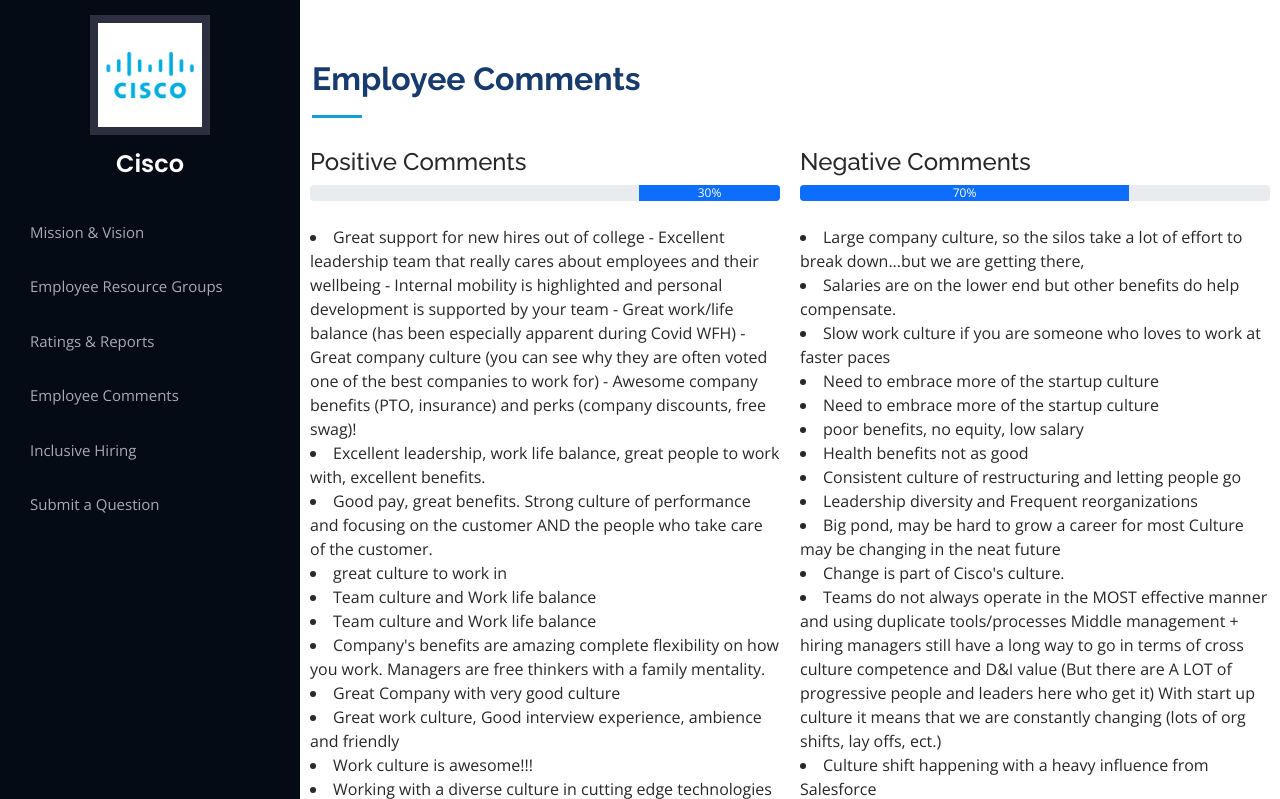
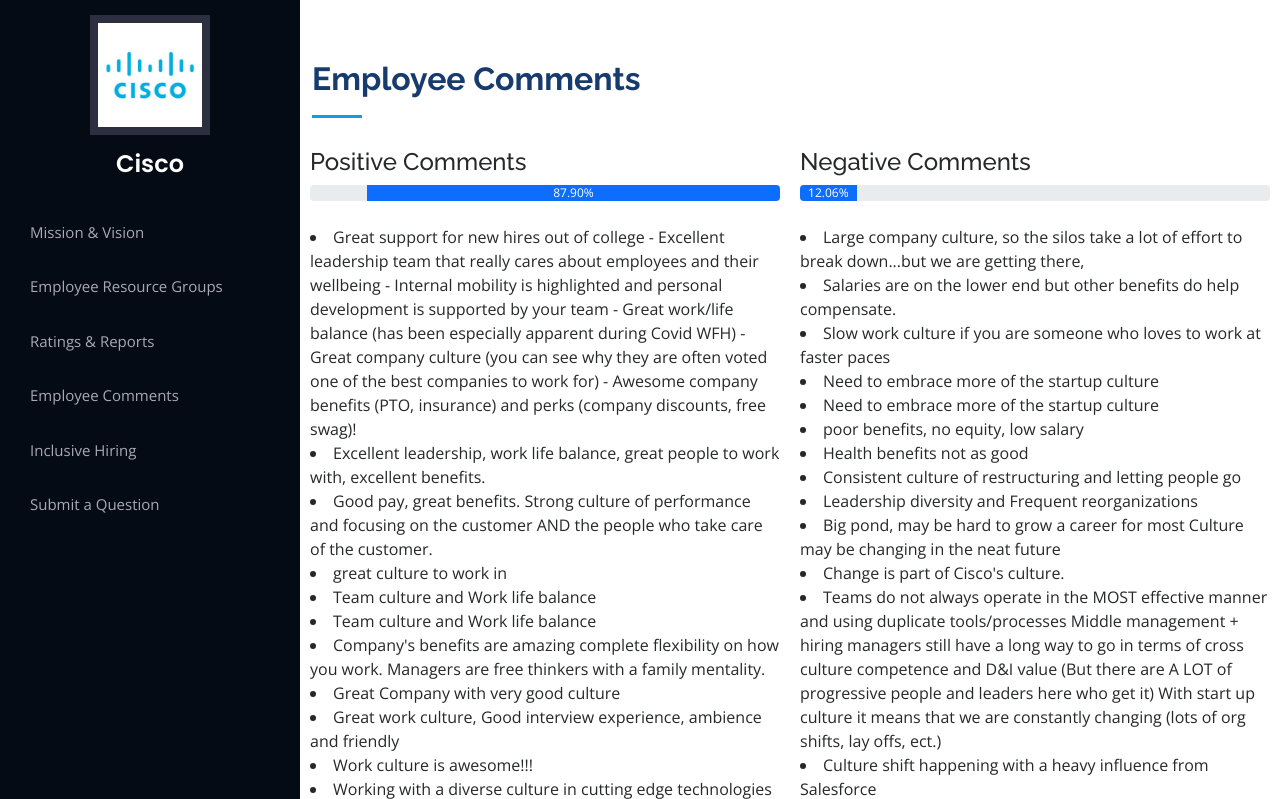
Before and after one commit to sawhney-kartik/inclusive-employement, a Flask app: page /cisco/employee/ in a window 1280 px wide. Shown: the top 799 px of the page. Run offline with Flask 2, Linux system fonts and the light colour scheme; some libraries are stand-ins or nearby versions.

Commit message:
added correct percentages on progress bar

```diff
--- a/Website/templates/cisco_tabs/employee.html
+++ b/Website/templates/cisco_tabs/employee.html
@@ -76,7 +76,7 @@
               <div class="column">
                 <h4>Positive Comments</h4>
                 <div class="progress justify-content-end">
-                  <div class="progress-bar" style="width: 30%"> 30% </div>
+                  <div class="progress-bar" style="width: 87.9%"> 87.90% </div>
                 </div> <br>
                   <li>Great support for new hires out of college
                   - Excellent leadership team that really cares about employees and their wellbeing
@@ -2874,7 +2874,7 @@
               <div class="column">
                 <h4>Negative Comments</h4>
                 <div class="progress">
-                  <div class="progress-bar" style="width:70%">70%</div>
+                  <div class="progress-bar" style="width: 12.06%">12.06%</div>
                 </div> <br>
                   <li>Large company culture, so the silos take a lot of effort to break down...but we are getting there,</li>
                   <li>Salaries are on the lower end but other benefits do help compensate.</li>
--- a/Website/templates/intel_tabs/employee.html
+++ b/Website/templates/intel_tabs/employee.html
@@ -76,7 +76,7 @@
               <div class="column">
                 <h4>Positive Comments</h4>
                 <div class="progress justify-content-end">
-                  <div class="progress-bar" style="width: 30%"> 30% </div>
+                  <div class="progress-bar" style="width: 85.09%"> 85.09% </div>
                 </div> <br>
                   <li>That culture permeates through the whole company.</li>
                   <li>Great culture and good place to work with</li>
@@ -1524,7 +1524,7 @@
               <div class="column">
                 <h4>Negative Comments</h4>
                 <div class="progress">
-                  <div class="progress-bar" style="width:70%">70%</div>
+                  <div class="progress-bar" style="width:14.9%">14.90%</div>
                 </div> <br>
                   <li>Pay and benefits are not competitive.</li>
                   <li>This attitude has given me so much mental stress that I will not wish that on anyone .</li>
--- a/Website/templates/microsoft_tabs/employee.html
+++ b/Website/templates/microsoft_tabs/employee.html
@@ -77,7 +77,7 @@
               <div class="column">
                 <h4>Positive Comments</h4>
                 <div class="progress justify-content-end">
-                  <div class="progress-bar" style="width: 30%"> 30% </div>
+                  <div class="progress-bar" style="width: 85.9%"> 85.90% </div>
                 </div> <br>
                   <li>Benefits, D&I, work life balance</li>
                   <li>Great work life balance, good health benefits. The D&I is being worked on but it is not yet the greatest.</li>
@@ -2734,7 +2734,7 @@
               <div class="column">
                 <h4>Negative Comments</h4>
                 <div class="progress">
-                  <div class="progress-bar" style="width:70%">70%</div>
+                  <div class="progress-bar" style="width:14.05%">14.05%</div>
                 </div> <br>
                   <li>Benefits standard for tech, but on the lower rungs (retail, employees sub. <60,00 the co-pays can be impactful. Difficult to time tuition reimbursements to "real" college semesters, best to apply yearly instead.</li>
                   <li>Despite positive company culture, not all leaders subscribe to the overall company position on culture</li>
```
